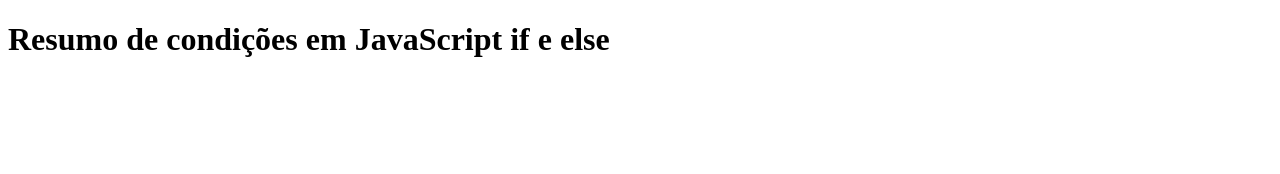
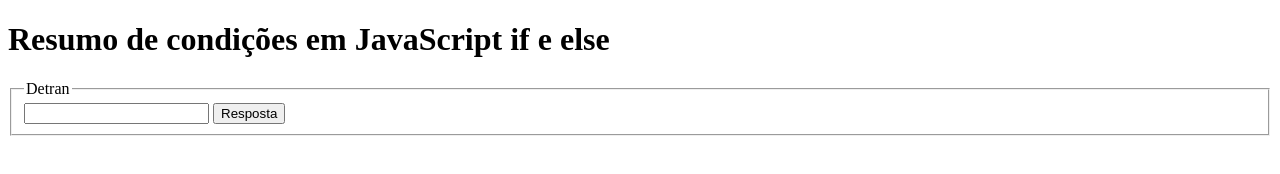
Before and after one commit to robertoalvs/Resumo-java-script, a plain HTML site: page resumo-aula11/index.html in a window 1280 px wide. Drawn offline with Linux system fonts and the light colour scheme.

Commit message:
atualizado javasript

```diff
--- /dev/null
+++ b/resumo-aula11/estilos/css.css
@@ -0,0 +1 @@
+@charset "UTF-8";
--- a/resumo-aula11/index.html
+++ b/resumo-aula11/index.html
@@ -5,8 +5,21 @@
     <meta http-equiv="X-UA-Compatible" content="IE=edge">
     <meta name="viewport" content="width=device-width, initial-scale=1.0">
     <title>Resumo de condições em JavaScript if e else</title>
+    <link rel="stylesheet" href="../resumo-aula11/estilos/css.css">
 </head>
 <body>
         <h1>Resumo de condições em JavaScript if e else</h1>
+
+        <fieldset>
+            <legend>Detran</legend>
+
+                <input type="number" name="num" id="inum">
+                <input type="button" value="Resposta" onclick="multa()">
+
+        </fieldset>
+
+        <div id="resultado"></div>
+
+        <script src="../resumo-aula11/script/js.js"></script>
 </body>
 </html>
--- /dev/null
+++ b/resumo-aula11/script/js.js
@@ -0,0 +1,23 @@
+function multa() {
+
+    let velocidade = document.getElementById('inum')
+    let div = document.getElementById('resultado')
+    let input1 = Number(velocidade.value)
+
+    let valor = input1
+
+    div.innerHTML += `<p> Sua velocidade atual é de: <strong>${valor}Km/h</strong> </p>`
+
+    if (valor < 61) {
+
+        div.innerHTML += `<p>Velocidade permitida <strong>"APROVADO!!!"</strong> </p>`
+
+        div.style.color = 'green'
+    }
+
+    else {
+        div.innerHTML += `<p> Velocidade não permitida <strong>"MULTADO"</strong> </p>`
+
+        div.style.color = 'red'
+    }
+}
```
Also changed, not shown: 1 other file.
